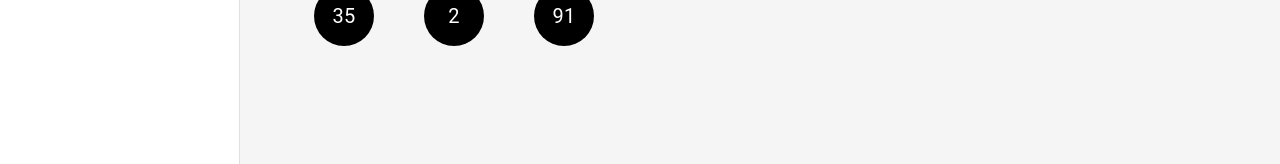
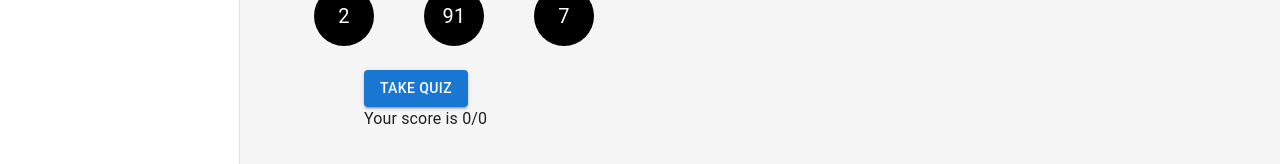
Before and after one commit to razvansecure/data-structures-visualizer, a React (Create React App) app in the folder my-app/: page /stack in a window 1280 px wide. Shown: the part 298-462 px from the top of the page. Built offline with nearby package versions, Linux system fonts and the light colour scheme.

Commit message:
added quiz to stack and queue

```diff
--- a/my-app/src/dashboard/Dashboard.tsx
+++ b/my-app/src/dashboard/Dashboard.tsx
@@ -127,8 +127,6 @@ function DashboardContent() {
   const [disabledFlagDelete, setDisabledFlagDelete] = React.useState(false)
   const [disabledFlagQuiz, setDisabledFlagQuiz] = React.useState(false)
 
-  const [currentQuestion, setCurrentQuestion] = React.useState(0)
-  const [quizHide, setQuizHide] = React.useState(true)
   let showCodeAdd : CodeLine[];
   let showCodeSearch : CodeLine[];
   let showCodeDelete : CodeLine[];
@@ -199,8 +197,6 @@ function addNode(value: number){
     setErrorMessage("")
     clearNodes()
     setcodeLineList([...showCodeAdd])
-    console.log(showCodeAdd)
-    console.log(showCodeSearch)
     let newlist = [...linkedList]
     if(newlist.length === 0){
       setlinkedList([{id: 0, value: value, next: -1}])
@@ -302,12 +298,10 @@ async function deleteNode(value: number){
   let deletedIndex = {index: -1}
   parseNodesAndDelete(0, value, deletedIndex)
   abortController.signal.onabort = () => setTimeout(() => {
-    console.log("abort")
       let newlist = [...linkedList]
       let listIndex = deletedIndex.index
       if(listIndex > -1){
         newlist = newlist.filter(item => item.id !== linkedList[listIndex].id)
-        console.log(newlist)
         setlinkedList([...newlist])
         setErrorMessage("Element " + value + " has been successfully deleted from the list")
       }
@@ -343,6 +337,8 @@ function highlightCodeLines(id : string){
 const [score, setScore] = React.useState(0)
 const [quizSearch, setQuizSearch] = React.useState(-1)
 const [quizDelete, setQuizDelete] = React.useState(-1)
+const [currentQuestion, setCurrentQuestion] = React.useState(0)
+const [quizHide, setQuizHide] = React.useState(true)
 
 function quiz_add() {
   if(answerRef.current != null)
@@ -428,7 +424,6 @@ React.useEffect(() => {
   switch(currentQuestion) {
     case 1:
       setcodeLineList([...showCodeSearch])
-      console.log("da")
       quiz_add()
       prepQuizSearch()
       break;
--- a/my-app/src/dashboard/LinkedListStack.tsx
+++ b/my-app/src/dashboard/LinkedListStack.tsx
@@ -119,6 +119,8 @@ function LinkedListStackContent() {
   const addRef = useRef<HTMLInputElement>(null);
   const [disabledFlagAdd, setDisabledFlagAdd] = React.useState(false)
   const [disabledFlagDelete, setDisabledFlagDelete] = React.useState(false)
+  const [disabledFlagQuiz, setDisabledFlagQuiz] = React.useState(false)
+  const [answerQuiz2,setAnswerQuiz2] = React.useState(0)
 
   let showCodePush : CodeLine[];
   let showCodePop : CodeLine[];
@@ -126,6 +128,7 @@ function LinkedListStackContent() {
   React.useEffect(() => {
     setlinkedList([{id: 2, value: Math.floor(Math.random() * 100), next: 1},{id: 1, value: Math.floor(Math.random() * 100), next: 0},
       {id: 0, value: Math.floor(Math.random() * 100), next: -1}])
+    setAnswerQuiz2(Math.floor(Math.random() * 100))
   },[])
 
    /// load code from file for each operation
@@ -163,11 +166,13 @@ function clearNodes(){
 function disableButtons(){
   setDisabledFlagAdd(true)
   setDisabledFlagDelete(true)
+  setDisabledFlagQuiz(true)
 }
 
 function enableButtons(){
   setDisabledFlagAdd(false)
   setDisabledFlagDelete(false)
+  setDisabledFlagQuiz(false)
 }
 
 function addNode(value: number){
@@ -232,6 +237,61 @@ function handleAddNode(){
           addNode(parseInt(addRef.current.value)) : setErrorMessage("You can only add integers!")
 
 }
+
+const [score, setScore] = React.useState(0)
+const [currentQuestion, setCurrentQuestion] = React.useState(0)
+const [quizHide, setQuizHide] = React.useState(true)
+const answerRef = useRef<HTMLInputElement>(null);
+
+function quiz_1() {
+  if(answerRef.current != null)
+    if(parseInt(answerRef.current.value) === linkedList[1].value)
+      {
+        setScore(score + 1)
+      }
+}
+
+function quiz_2() {
+  if(answerRef.current != null)
+    if(parseInt(answerRef.current.value) === answerQuiz2)
+      {
+        setScore(score + 1)
+      }
+}
+
+function addRandomElementsInList(){
+  let newlist = [...linkedList]
+  if(newlist.length < 4)
+    while(newlist.length < Math.floor(Math.random() * 5) + 3){
+      if(newlist.length === 0){
+        newlist = [{id: 0, value: Math.floor(Math.random() * 100), next: -1}]
+      }
+      else{
+        const firstNode = newlist[0]
+        newlist = [{id: firstNode.id+1, value: Math.floor(Math.random() * 100), next: firstNode.id},...newlist]
+      }
+    }
+  setlinkedList(newlist)
+}
+
+const quizQuestions = ["What is the last element that gets popped out of the queue if we execute the following sequence:\
+  pop push(" + Math.floor(Math.random() * 100) + ") push("+ Math.floor(Math.random() * 100) + ") pop pop pop",
+  "What is the last element that gets popped out of the queue if we execute the following sequence:\
+  push(" + Math.floor(Math.random() * 100) + ") pop push("+ Math.floor(Math.random() * 100) + ") \
+  push("+ answerQuiz2 + ") push("+ Math.floor(Math.random() * 100) + ") pop pop"]
+
+React.useEffect(() => {
+  switch(currentQuestion) {
+    case 1:
+      quiz_1()
+      break;
+    case 2:
+      quiz_2()
+      setQuizHide(true)
+      enableButtons()
+      break;
+  }
+},[currentQuestion])
 
   return (
     <ThemeProvider theme={mdTheme}>
@@ -311,7 +371,29 @@ function handleAddNode(){
                 <div className="error"> {errorMessage} </div>
               </Grid>
               <Grid item xs={12} md={4} lg={300}>
-                <CodeSectionList lineCodeArray={codeLineList}></CodeSectionList>
+                 <div id="codeQuizWrapper">
+                 <CodeSectionList lineCodeArray={codeLineList}></CodeSectionList>
+                 <div id="quiz">
+                 <Button variant="contained" disabled={disabledFlagQuiz} onClick={() => {
+                     Promise.resolve(disableButtons()).then(addRandomElementsInList).then(()=>{
+                      setScore(0)
+                      setCurrentQuestion(0)
+                      setcodeLineList([])
+                      setQuizHide(false)
+                    })
+
+                    }}>Take quiz</Button>
+                 <div hidden={quizHide}>
+                   <div>Question {currentQuestion + 1}/2</div>
+                   <div id='currentQuizQuestion'>{quizQuestions[currentQuestion]}</div>
+                   <TextField type="number" inputRef={answerRef}></TextField>
+                   <Button id="answerButton" variant="contained" onClick={() => {
+                     setCurrentQuestion(currentQuestion + 1)
+                   }}>Answer</Button>
+                 </div>
+                 <div id='currentScore'>Your score is {score}/{currentQuestion}</div>
+                 </div>
+                 </div>
               </Grid>
             </Grid>
           </Container>
--- a/my-app/src/dashboard/Queue.tsx
+++ b/my-app/src/dashboard/Queue.tsx
@@ -122,6 +122,7 @@ function QueueContent() {
   const [disabledFlagAdd, setDisabledFlagAdd] = React.useState(false)
   const [disabledFlagSearch, setDisabledFlagSearch] = React.useState(false)
   const [disabledFlagDelete, setDisabledFlagDelete] = React.useState(false)
+  const [disabledFlagQuiz, setDisabledFlagQuiz] = React.useState(false)
 
   React.useEffect(() => {
     setlinkedList([{id: 0, value: Math.floor(Math.random() * 100), next: 1},{id: 1, value: Math.floor(Math.random() * 100), next: 2},
@@ -168,12 +169,14 @@ function disableButtons(){
   setDisabledFlagAdd(true)
   setDisabledFlagSearch(true)
   setDisabledFlagDelete(true)
+  setDisabledFlagQuiz(true)
 }
 
 function enableButtons(){
   setDisabledFlagSearch(false)
   setDisabledFlagAdd(false)
   setDisabledFlagDelete(false)
+  setDisabledFlagQuiz(false)
 }
 
 function addNode(value: number){
@@ -225,8 +228,65 @@ function handleAddNode(){
       if(addRef.current != null)
         addRef.current.value !== '' && addRef.current.value !== null && Number.isInteger(Number(addRef.current.value)) ?
           addNode(parseInt(addRef.current.value)) : setErrorMessage("You can only add integers!")
+}
 
+const [score, setScore] = React.useState(0)
+const [quizSearch, setQuizSearch] = React.useState(-1)
+const [quizDelete, setQuizDelete] = React.useState(-1)
+const [currentQuestion, setCurrentQuestion] = React.useState(0)
+const [quizHide, setQuizHide] = React.useState(true)
+const answerRef = useRef<HTMLInputElement>(null);
+
+function quiz_1() {
+  if(answerRef.current != null)
+    if(parseInt(answerRef.current.value) === linkedList[3].value)
+      {
+        setScore(score + 1)
+      }
 }
+
+function quiz_2() {
+  if(answerRef.current != null)
+    if(parseInt(answerRef.current.value) === linkedList[2].value)
+      {
+        setScore(score + 1)
+      }
+}
+
+function addRandomElementsInList(){
+  let newlist = [...linkedList]
+  if(newlist.length < 4)
+    while(newlist.length < Math.floor(Math.random() * 5) + 4){
+      if(newlist.length === 0){
+        newlist = [{id: 0, value: Math.floor(Math.random() * 100), next: -1}]
+      }
+      else{
+      const lastNode = newlist[newlist.length-1]
+      lastNode.next = lastNode.id+1
+
+      newlist = [...newlist, {id: lastNode.id+1, value: Math.floor(Math.random() * 100), next: -1}]
+      }
+    }
+  setlinkedList(newlist)
+}
+
+const quizQuestions = ["What is the last element that gets popped out of the queue if we execute the following sequence:\
+  pop push(" + Math.floor(Math.random() * 100) + ") push("+ Math.floor(Math.random() * 100) + ") pop pop pop",
+  "What is the last element that gets popped out of the queue if we execute the following sequence:\
+  push(" + Math.floor(Math.random() * 100) + ") pop push("+ Math.floor(Math.random() * 100) + ") pop pop"]
+
+React.useEffect(() => {
+  switch(currentQuestion) {
+    case 1:
+      quiz_1()
+      break;
+    case 2:
+      quiz_2()
+      setQuizHide(true)
+      enableButtons()
+      break;
+  }
+},[currentQuestion])
 
   return (
     <ThemeProvider theme={mdTheme}>
@@ -308,7 +368,29 @@ function handleAddNode(){
 
               </Grid>
               <Grid item xs={12} md={4} lg={300}>
-                <CodeSectionList lineCodeArray={codeLineList}></CodeSectionList>
+                 <div id="codeQuizWrapper">
+                 <CodeSectionList lineCodeArray={codeLineList}></CodeSectionList>
+                 <div id="quiz">
+                 <Button variant="contained" disabled={disabledFlagQuiz} onClick={() => {
+                     Promise.resolve(disableButtons()).then(addRandomElementsInList).then(()=>{
+                      setScore(0)
+                      setCurrentQuestion(0)
+                      setcodeLineList([])
+                      setQuizHide(false)
+                    })
+
+                    }}>Take quiz</Button>
+                 <div hidden={quizHide}>
+                   <div>Question {currentQuestion + 1}/2</div>
+                   <div id='currentQuizQuestion'>{quizQuestions[currentQuestion]}</div>
+                   <TextField type="number" inputRef={answerRef}></TextField>
+                   <Button id="answerButton" variant="contained" onClick={() => {
+                     setCurrentQuestion(currentQuestion + 1)
+                   }}>Answer</Button>
+                 </div>
+                 <div id='currentScore'>Your score is {score}/{currentQuestion}</div>
+                 </div>
+                 </div>
               </Grid>
             </Grid>
           </Container>
```
